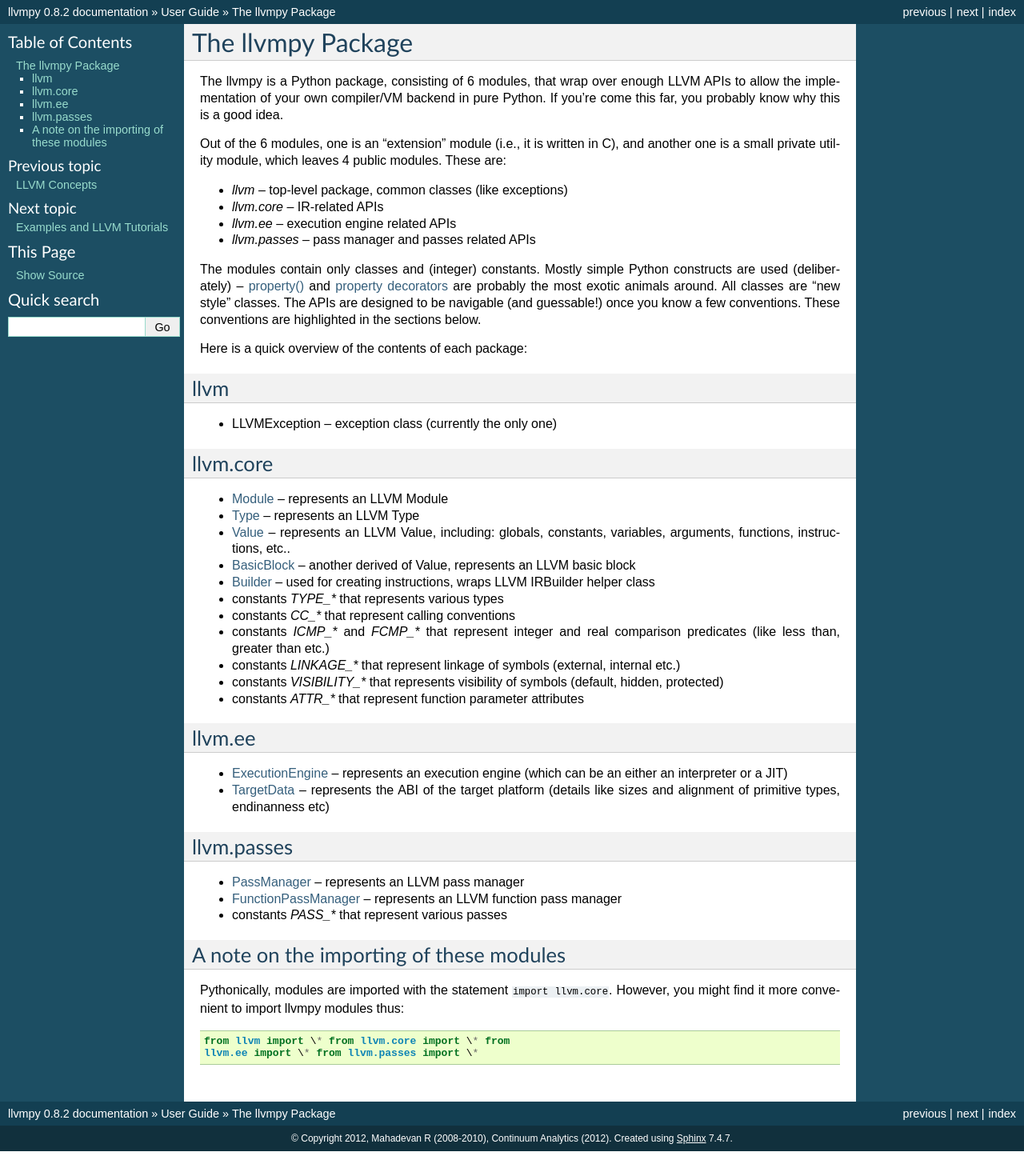
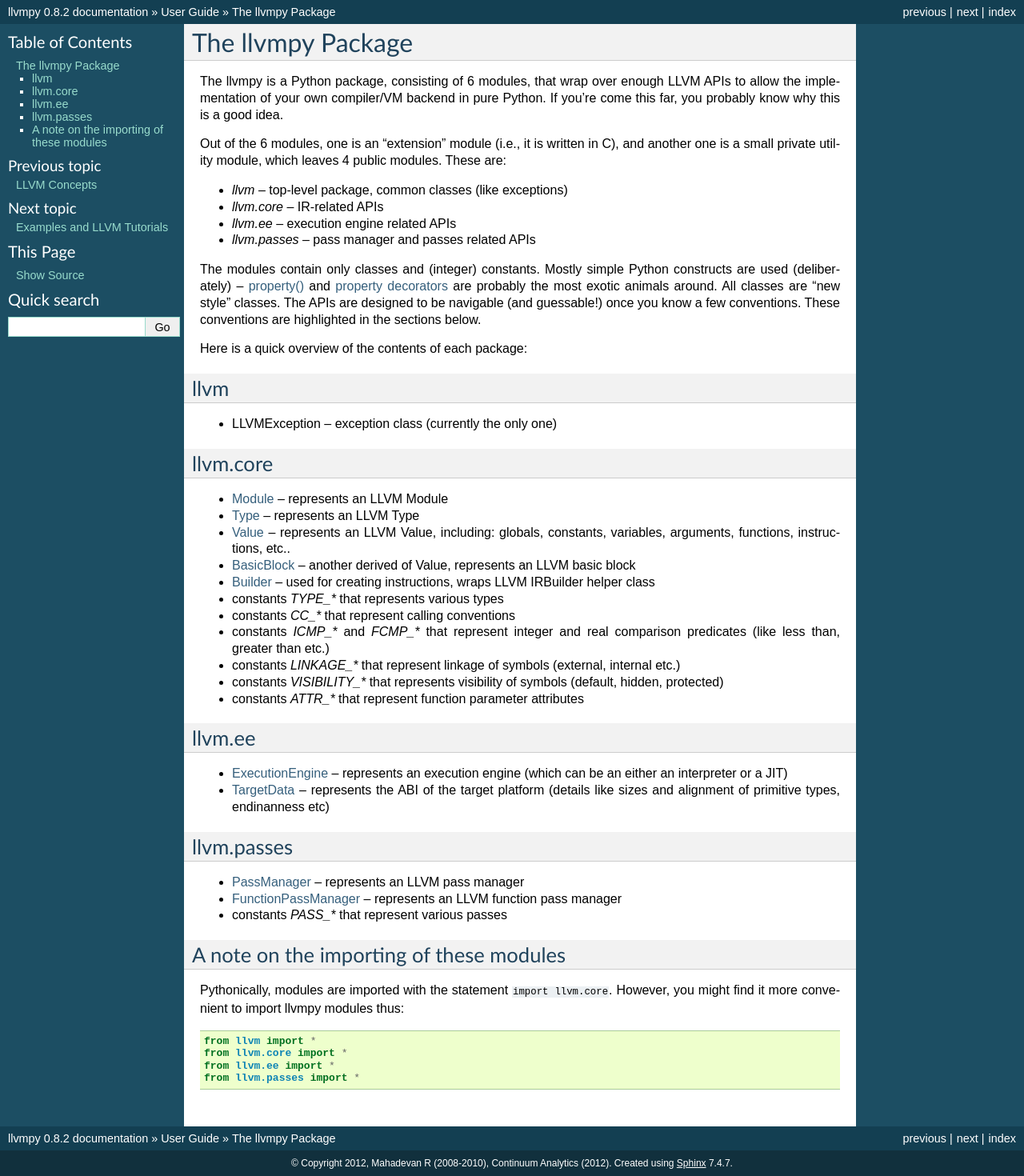
Before and after one commit to llvmpy/llvmpy, a Sphinx documentation site: the page built from docs/source/doc/llvmpy_package.rst, in a window 1280 px wide. Shown: the whole page at 80% size. Built offline with Sphinx 7.4.7, drawn with Linux system fonts in a browser that asks for light colours; pages that are not in the unit, such as notebooks, are missing from menus; before the commit the page ends 1439 px from its top, so only the background shows below that.

```diff
--- a/docs/source/doc/getting_started.rst
+++ b/docs/source/doc/getting_started.rst
@@ -107,5 +107,5 @@
 
 .. code-block:: bash
 
-   $ git clone git@github.com:numba/llvmpy.git $ cd
-   llvmpy $ python setup.py install
+   $ git clone git@github.com:numba/llvmpy.git
+   $ cd llvmpy $ python setup.py install
--- a/docs/source/doc/llvmpy_package.rst
+++ b/docs/source/doc/llvmpy_package.rst
@@ -83,5 +83,7 @@
 
 .. code-block:: python
 
-   from llvm import \* from llvm.core import \* from
-   llvm.ee import \* from llvm.passes import \*
+   from llvm import *
+   from llvm.core import *
+   from llvm.ee import *
+   from llvm.passes import *
```
